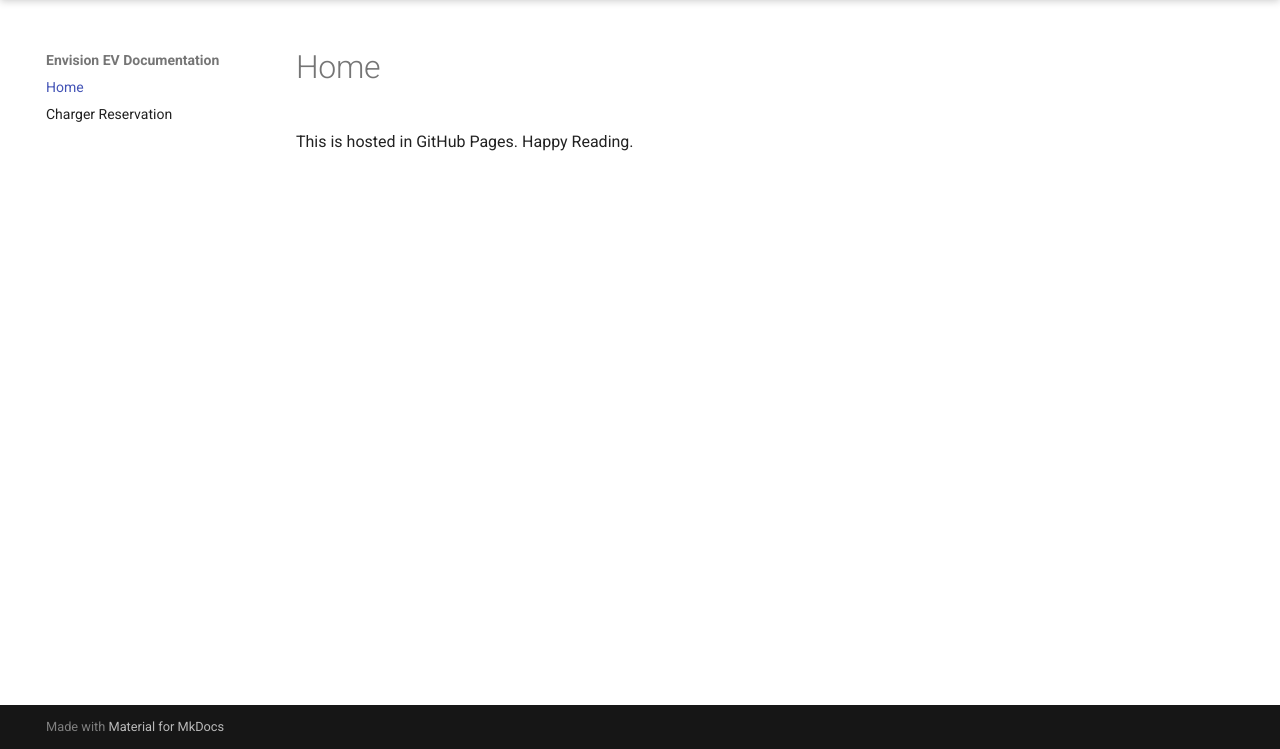
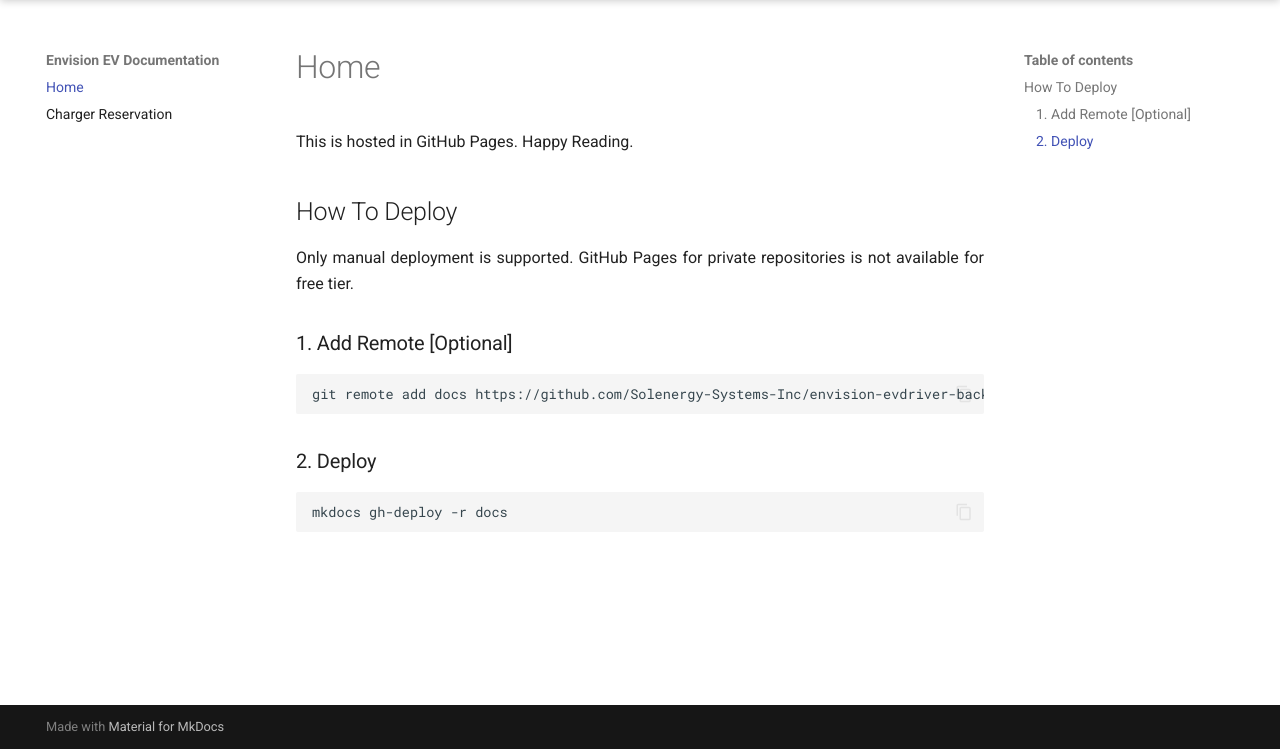
Before and after one commit to Solenergy-Systems-Inc/envision-evdriver-backend-docs, a plain HTML site: page index.html in a window 1280 px wide. Shown: the part 51-800 px from the top of the page. Drawn offline with Linux system fonts and the light colour scheme.

Commit message:
Deployed ebe7f84 with MkDocs version: 1.5.3

```diff
--- a/index.html
+++ b/index.html
@@ -63,6 +63,11 @@
     <input class="md-toggle" data-md-toggle="search" type="checkbox" id="__search" autocomplete="off">
     <label class="md-overlay" for="__drawer"></label>
     <div data-md-component="skip">
+
+
+        <a href="#how-to-deploy" class="md-skip">
+          Skip to content
+        </a>
 
     </div>
     <div data-md-component="announce">
@@ -192,6 +197,17 @@
 
 
 
+        <label class="md-nav__link md-nav__link--active" for="__toc">
+
+
+  <span class="md-ellipsis">
+    Home
+  </span>
+
+
+          <span class="md-nav__icon md-icon"></span>
+        </label>
+
       <a href="." class="md-nav__link md-nav__link--active">
 
 
@@ -201,6 +217,50 @@
 
 
       </a>
+
+
+
+<nav class="md-nav md-nav--secondary" aria-label="Table of contents">
+
+
+
+
+    <label class="md-nav__title" for="__toc">
+      <span class="md-nav__icon md-icon"></span>
+      Table of contents
+    </label>
+    <ul class="md-nav__list" data-md-component="toc" data-md-scrollfix>
+
+        <li class="md-nav__item">
+  <a href="#how-to-deploy" class="md-nav__link">
+    How To Deploy
+  </a>
+
+    <nav class="md-nav" aria-label="How To Deploy">
+      <ul class="md-nav__list">
+
+          <li class="md-nav__item">
+  <a href="#1-add-remote-optional" class="md-nav__link">
+    1. Add Remote [Optional]
+  </a>
+
+</li>
+
+          <li class="md-nav__item">
+  <a href="#2-deploy" class="md-nav__link">
+    2. Deploy
+  </a>
+
+</li>
+
+      </ul>
+    </nav>
+
+</li>
+
+    </ul>
+
+</nav>
 
     </li>
 
@@ -243,6 +303,41 @@
 
 
 
+    <label class="md-nav__title" for="__toc">
+      <span class="md-nav__icon md-icon"></span>
+      Table of contents
+    </label>
+    <ul class="md-nav__list" data-md-component="toc" data-md-scrollfix>
+
+        <li class="md-nav__item">
+  <a href="#how-to-deploy" class="md-nav__link">
+    How To Deploy
+  </a>
+
+    <nav class="md-nav" aria-label="How To Deploy">
+      <ul class="md-nav__list">
+
+          <li class="md-nav__item">
+  <a href="#1-add-remote-optional" class="md-nav__link">
+    1. Add Remote [Optional]
+  </a>
+
+</li>
+
+          <li class="md-nav__item">
+  <a href="#2-deploy" class="md-nav__link">
+    2. Deploy
+  </a>
+
+</li>
+
+      </ul>
+    </nav>
+
+</li>
+
+    </ul>
+
 </nav>
                   </div>
                 </div>
@@ -259,6 +354,18 @@
   <h1>Home</h1>
 
 <p>This is hosted in GitHub Pages. Happy Reading.</p>
+<h2 id="how-to-deploy">How To Deploy</h2>
+<div style="text-align: justify">
+Only manual deployment is supported. GitHub Pages for private
+repositories is not available for free tier.
+</div>
+
+<h3 id="1-add-remote-optional">1. Add Remote [Optional]</h3>
+<pre><code class="language-commandline">git remote add docs https://github.com/Solenergy-Systems-Inc/envision-evdriver-backend-docs.git
+</code></pre>
+<h3 id="2-deploy">2. Deploy</h3>
+<pre><code class="language-commandline">mkdocs gh-deploy -r docs
+</code></pre>
 
 
 
@@ -296,7 +403,7 @@
       <div class="md-dialog__inner md-typeset"></div>
     </div>
 
-    <script id="__config" type="application/json">{"base": ".", "features": [], "search": "assets/javascripts/workers/search.dfff1995.min.js", "translations": {"clipboard.copied": "Copied to clipboard", "clipboard.copy": "Copy to clipboard", "search.result.more.one": "1 more on this page", "search.result.more.other": "# more on this page", "search.result.none": "No matching documents", "search.result.one": "1 matching document", "search.result.other": "# matching documents", "search.result.placeholder": "Type to start searching", "search.result.term.missing": "Missing", "select.version": "Select version"}}</script>
+    <script id="__config" type="application/json">{"base": ".", "features": ["content.code.copy"], "search": "assets/javascripts/workers/search.dfff1995.min.js", "translations": {"clipboard.copied": "Copied to clipboard", "clipboard.copy": "Copy to clipboard", "search.result.more.one": "1 more on this page", "search.result.more.other": "# more on this page", "search.result.none": "No matching documents", "search.result.one": "1 matching document", "search.result.other": "# matching documents", "search.result.placeholder": "Type to start searching", "search.result.term.missing": "Missing", "select.version": "Select version"}}</script>
 
 
       <script src="assets/javascripts/bundle.dff1b7c8.min.js"></script>
--- a/search/search_index.json
+++ b/search/search_index.json
@@ -1 +1 @@
-{"config":{"lang":["en"],"separator":"[\\s\\-]+","pipeline":["stopWordFilter"]},"docs":[{"location":"","title":"Home","text":"<p>This is hosted in GitHub Pages. Happy Reading.</p>"},{"location":"charger-reservation/","title":"Charger Reservation","text":""},{"location":"charger-reservation/#modules.ws.dtos.WebSocketEvent.WebSocketEvent","title":"<code>WebSocketEvent</code>  <code>dataclass</code>","text":"<p>This comes from AWS.</p> <p>Attributes:</p> Name Type Description <code>requestContext</code> <code>WebSocketEventRequestContext</code> <code>body</code> <code>str</code>"},{"location":"charger-reservation/#modules.ws.dtos.WebSocketEventRequestContext.WebSocketEventRequestContext","title":"<code>WebSocketEventRequestContext</code>  <code>dataclass</code>","text":"<p>This comes from AWS.</p> <p>Attributes:</p> Name Type Description <code>routeKey</code> <code>str</code> <code>eventType</code> <code>str</code> <code>stage</code> <code>str</code> <code>connectionId</code> <code>str</code>"}]}
+{"config":{"lang":["en"],"separator":"[\\s\\-]+","pipeline":["stopWordFilter"]},"docs":[{"location":"","title":"Home","text":"<p>This is hosted in GitHub Pages. Happy Reading.</p>"},{"location":"#how-to-deploy","title":"How To Deploy","text":"Only manual deployment is supported. GitHub Pages for private repositories is not available for free tier."},{"location":"#1-add-remote-optional","title":"1. Add Remote [Optional]","text":"<pre><code>git remote add docs https://github.com/Solenergy-Systems-Inc/envision-evdriver-backend-docs.git\n</code></pre>"},{"location":"#2-deploy","title":"2. Deploy","text":"<pre><code>mkdocs gh-deploy -r docs\n</code></pre>"},{"location":"charger-reservation/","title":"Charger Reservation","text":""},{"location":"charger-reservation/#modules.ws.dtos.WebSocketEvent.WebSocketEvent","title":"<code>WebSocketEvent</code>  <code>dataclass</code>","text":"<p>This comes from AWS.</p> <p>Attributes:</p> Name Type Description <code>requestContext</code> <code>WebSocketEventRequestContext</code> <code>body</code> <code>str</code>"},{"location":"charger-reservation/#modules.ws.dtos.WebSocketEventRequestContext.WebSocketEventRequestContext","title":"<code>WebSocketEventRequestContext</code>  <code>dataclass</code>","text":"<p>This comes from AWS.</p> <p>Attributes:</p> Name Type Description <code>routeKey</code> <code>str</code> <code>eventType</code> <code>str</code> <code>stage</code> <code>str</code> <code>connectionId</code> <code>str</code>"}]}
```
Also changed, not shown: 404.html (+1 -1 lines), charger-reservation/index.html (+1 -1 lines), 1 other file.
